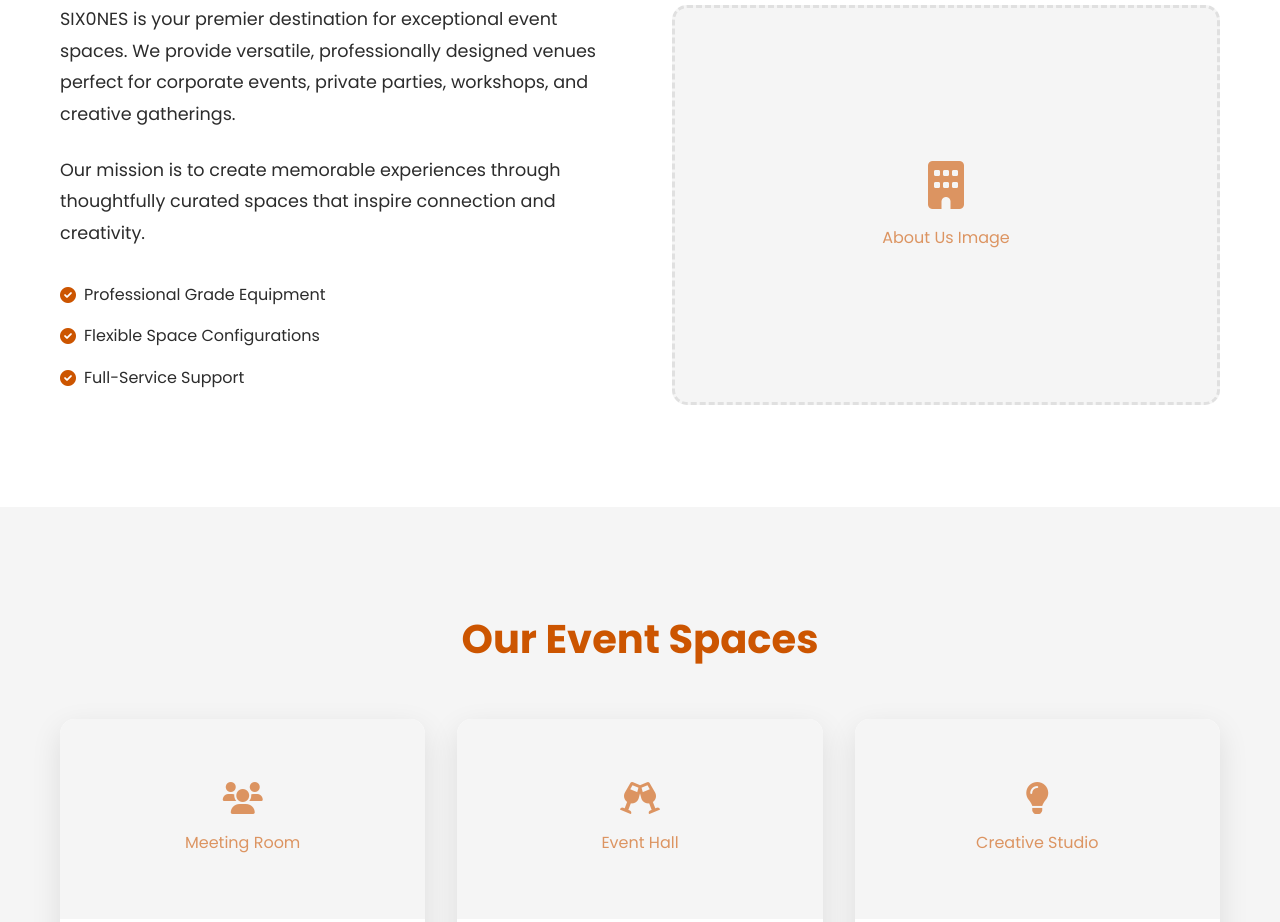
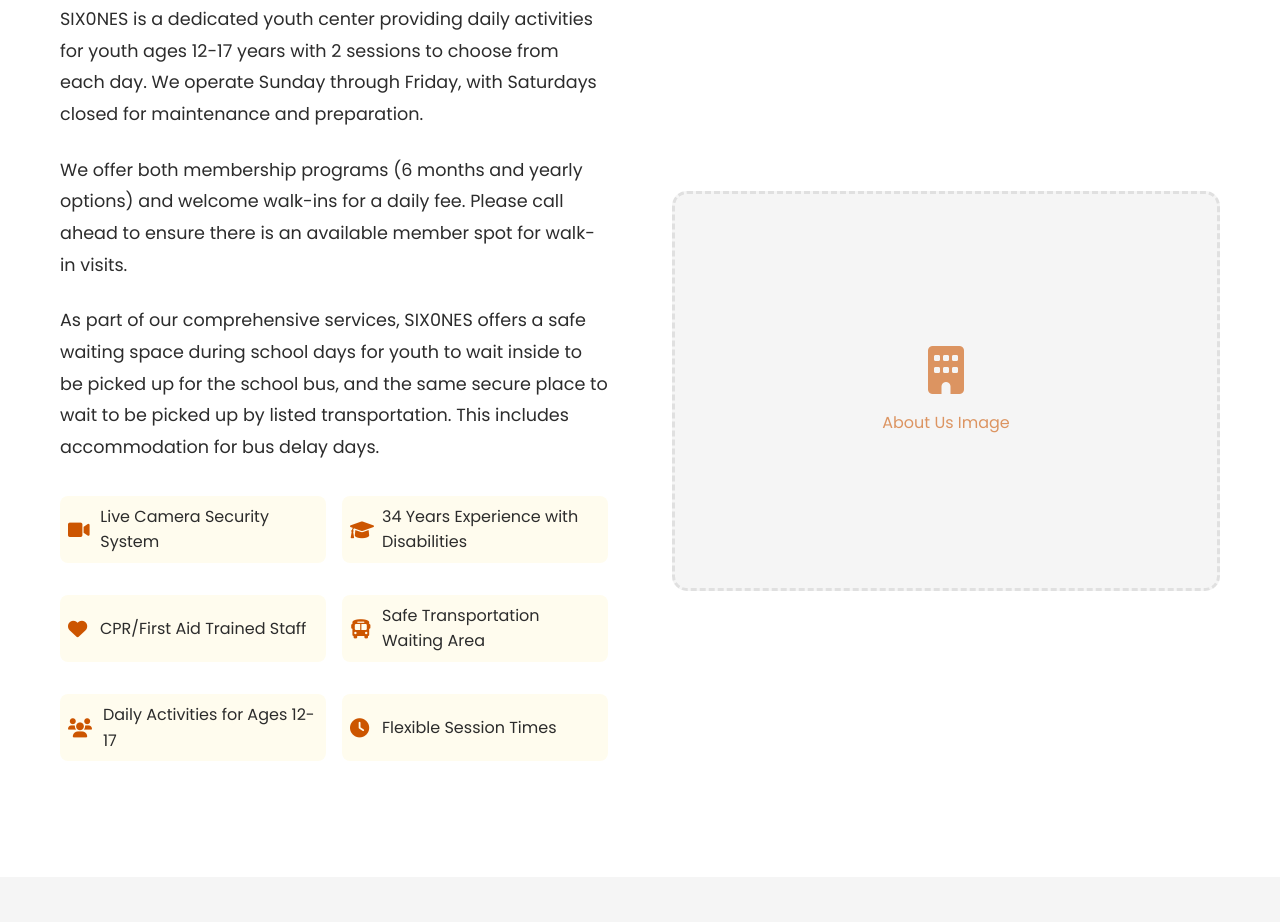
Before and after one commit to SIX7ONE8CODEZ/SIX0NES, a plain HTML site: page index.html in a window 1280 px wide. Shown: the part 943-1865 px from the top of the page. Drawn offline with Linux system fonts and the light colour scheme.

Commit message:
Update website content to reflect SIX0NES youth center services and mission

```diff
--- a/index.html
+++ b/index.html
@@ -3,7 +3,8 @@
 <head>
     <meta charset="UTF-8">
     <meta name="viewport" content="width=device-width, initial-scale=1.0">
-    <title>SIX0NES - Premium Event Space</title>
+    <title>SIX0NES - Youth Center & Safe Space</title>
+    <meta name="description" content="SIX0NES Youth Center - Daily activities for ages 12-17, safe transportation waiting, and comprehensive support services with experienced staff.">
     <link rel="stylesheet" href="styles.css">
     <link href="https://fonts.googleapis.com/css2?family=Poppins:wght@300;400;600;700&display=swap" rel="stylesheet">
     <link href="https://cdnjs.cloudflare.com/ajax/libs/font-awesome/6.0.0/css/all.min.css" rel="stylesheet">
@@ -50,8 +51,8 @@
             <div class="hero-logo">
                 <img src="logo.png" alt="SIX0NES Logo" class="hero-logo-image">
             </div>
-            <h1>Premium Event Spaces for Every Occasion</h1>
-            <p>Transform your events at SIX0NES - where creativity meets sophistication</p>
+            <h1>Safe Space for Youth Development</h1>
+            <p>Empowering youth ages 12-17 with daily activities, safe transportation waiting, and comprehensive support services</p>
             <div class="hero-buttons">
                 <button class="cta-btn primary" onclick="openMembershipModal()">Become a Member</button>
                 <button class="cta-btn secondary" onclick="scrollToSection('spaces')">Explore Spaces</button>
@@ -71,20 +72,36 @@
             <h2>About SIX0NES</h2>
             <div class="about-content">
                 <div class="about-text">
-                    <p>SIX0NES is your premier destination for exceptional event spaces. We provide versatile, professionally designed venues perfect for corporate events, private parties, workshops, and creative gatherings.</p>
-                    <p>Our mission is to create memorable experiences through thoughtfully curated spaces that inspire connection and creativity.</p>
+                    <p>SIX0NES is a dedicated youth center providing daily activities for youth ages 12-17 years with 2 sessions to choose from each day. We operate Sunday through Friday, with Saturdays closed for maintenance and preparation.</p>
+
+                    <p>We offer both membership programs (6 months and yearly options) and welcome walk-ins for a daily fee. Please call ahead to ensure there is an available member spot for walk-in visits.</p>
+
+                    <p>As part of our comprehensive services, SIX0NES offers a safe waiting space during school days for youth to wait inside to be picked up for the school bus, and the same secure place to wait to be picked up by listed transportation. This includes accommodation for bus delay days.</p>
+
                     <div class="features">
                         <div class="feature">
-                            <i class="fas fa-check-circle"></i>
-                            <span>Professional Grade Equipment</span>
+                            <i class="fas fa-video"></i>
+                            <span>Live Camera Security System</span>
                         </div>
                         <div class="feature">
-                            <i class="fas fa-check-circle"></i>
-                            <span>Flexible Space Configurations</span>
+                            <i class="fas fa-graduation-cap"></i>
+                            <span>34 Years Experience with Disabilities</span>
                         </div>
                         <div class="feature">
-                            <i class="fas fa-check-circle"></i>
-                            <span>Full-Service Support</span>
+                            <i class="fas fa-heart"></i>
+                            <span>CPR/First Aid Trained Staff</span>
+                        </div>
+                        <div class="feature">
+                            <i class="fas fa-bus"></i>
+                            <span>Safe Transportation Waiting Area</span>
+                        </div>
+                        <div class="feature">
+                            <i class="fas fa-users"></i>
+                            <span>Daily Activities for Ages 12-17</span>
+                        </div>
+                        <div class="feature">
+                            <i class="fas fa-clock"></i>
+                            <span>Flexible Session Times</span>
                         </div>
                     </div>
                 </div>
@@ -290,7 +307,7 @@
                         <img src="logo.png" alt="SIX0NES Logo" class="footer-logo-image">
                         <h3>SIX0NES</h3>
                     </div>
-                    <p>Premium event spaces for every occasion. Creating memorable experiences through exceptional venues.</p>
+                    <p>Youth center providing safe spaces and daily activities for ages 12-17. Experienced staff with 34 years of disability support and CPR/First Aid training.</p>
                     <div class="social-links">
                         <a href="#"><i class="fab fa-facebook"></i></a>
                         <a href="#"><i class="fab fa-instagram"></i></a>
@@ -311,10 +328,10 @@
                 <div class="footer-section">
                     <h4>Services</h4>
                     <ul>
-                        <li><a href="#">Event Planning</a></li>
-                        <li><a href="#">Catering Services</a></li>
-                        <li><a href="#">Equipment Rental</a></li>
-                        <li><a href="#">Technical Support</a></li>
+                        <li><a href="#">Daily Youth Activities</a></li>
+                        <li><a href="#">Safe Transportation Waiting</a></li>
+                        <li><a href="#">Disability Support Services</a></li>
+                        <li><a href="#">School Bus Coordination</a></li>
                     </ul>
                 </div>
                 <div class="footer-section">
--- a/styles.css
+++ b/styles.css
@@ -287,17 +287,30 @@ body {
 
 .features {
     margin-top: 2rem;
+    display: grid;
+    grid-template-columns: repeat(auto-fit, minmax(250px, 1fr));
+    gap: 1rem;
 }
 
 .feature {
     display: flex;
     align-items: center;
     margin-bottom: 1rem;
+    padding: 0.5rem;
+    background: rgba(255, 219, 88, 0.1);
+    border-radius: 8px;
+    transition: transform 0.3s ease;
+}
+
+.feature:hover {
+    transform: translateX(5px);
 }
 
 .feature i {
     color: var(--burnt-orange);
-    margin-right: 0.5rem;
+    margin-right: 0.75rem;
+    font-size: 1.2rem;
+    min-width: 20px;
 }
 
 /* Spaces Section */
```
